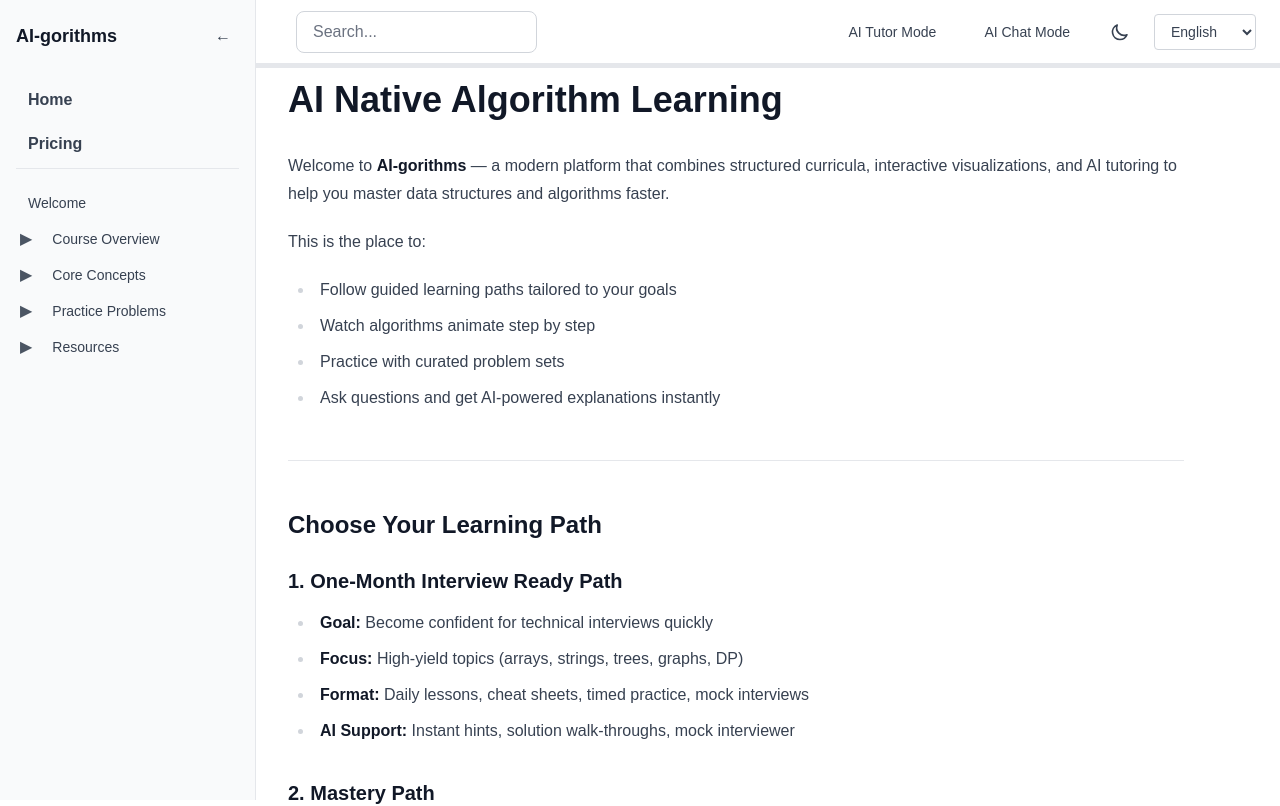
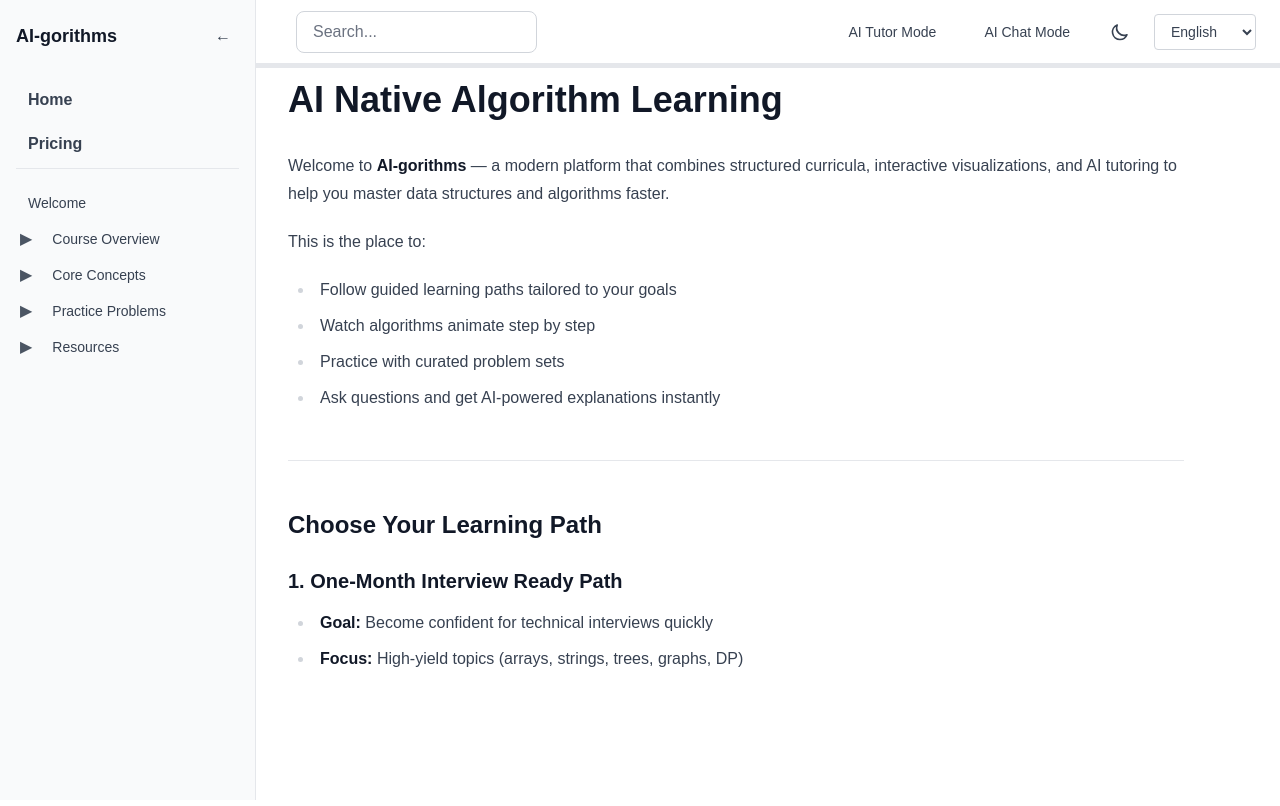
Before and after one commit to Chinese-Community-AI/AI-gorithms, a Next.js app: page / in a window 1280 px wide. Shown: the top 806 px of the page. Built offline with nearby package versions, Linux system fonts and the light colour scheme.

Commit message:
Make the AIchat fixed for better UX

```diff
--- a/components/layout/MainLayout.tsx
+++ b/components/layout/MainLayout.tsx
@@ -17,16 +17,22 @@ export default function MainLayout({ children }: MainLayoutProps) {
         height: "calc(100vh - 4rem)",
         display: "flex",
         flexDirection: "column",
+        overflow: "hidden",
       }}
     >
       <div
         className={`grid gap-8 flex-1 items-stretch ${
           isFocusMode ? "grid-cols-1 lg:grid-cols-2" : "grid-cols-1"
         }`}
-        style={{ gridTemplateRows: "1fr" }}
+        style={{
+          gridTemplateRows: "1fr",
+          minHeight: 0,
+          maxHeight: "100%",
+          overflow: "hidden",
+        }}
       >
         <div className="min-w-0 overflow-y-auto">{children}</div>
-        <div className="h-full min-h-0 flex">
+        <div className="h-full min-h-0 flex overflow-hidden">
           <AIChat />
         </div>
       </div>
```
